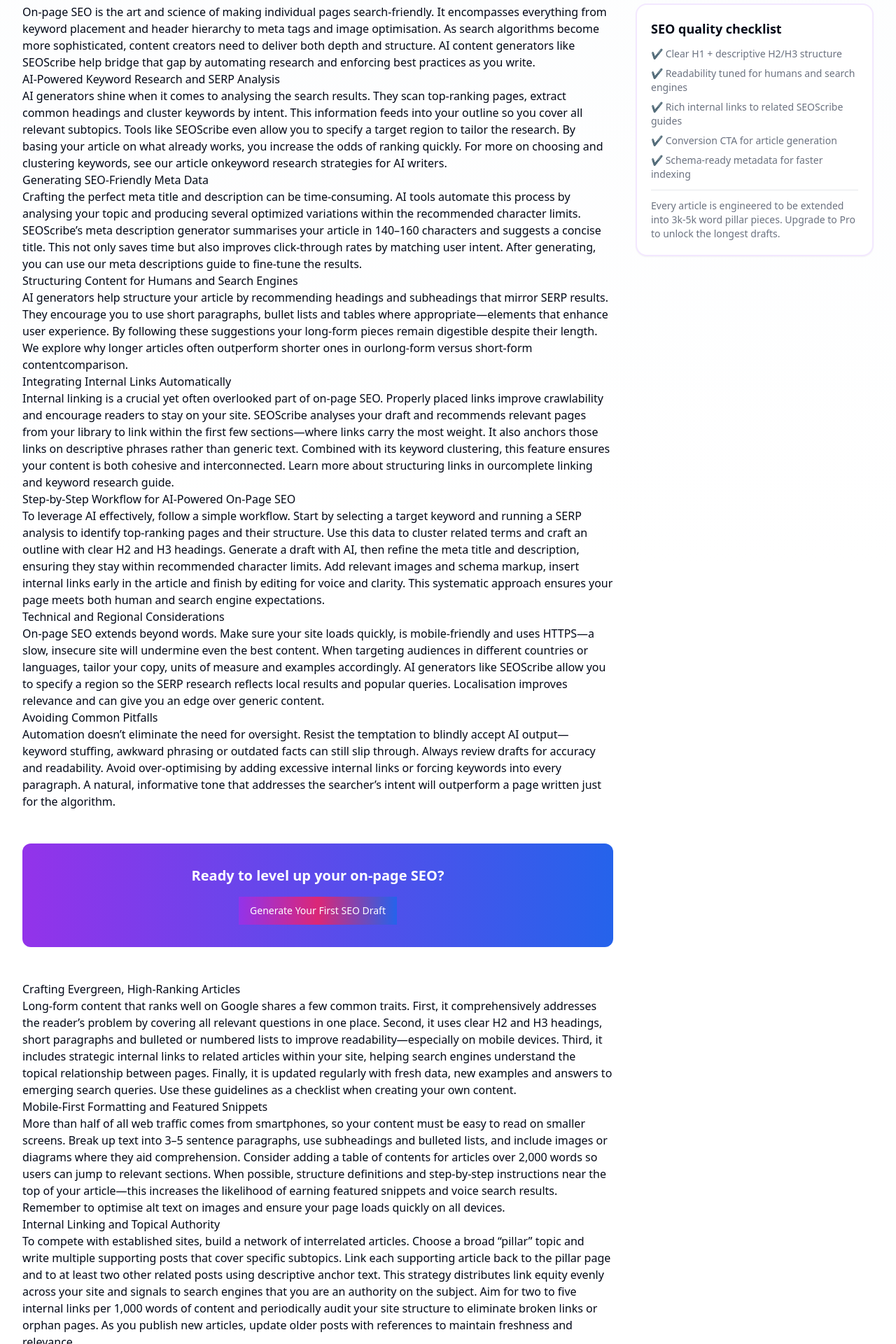
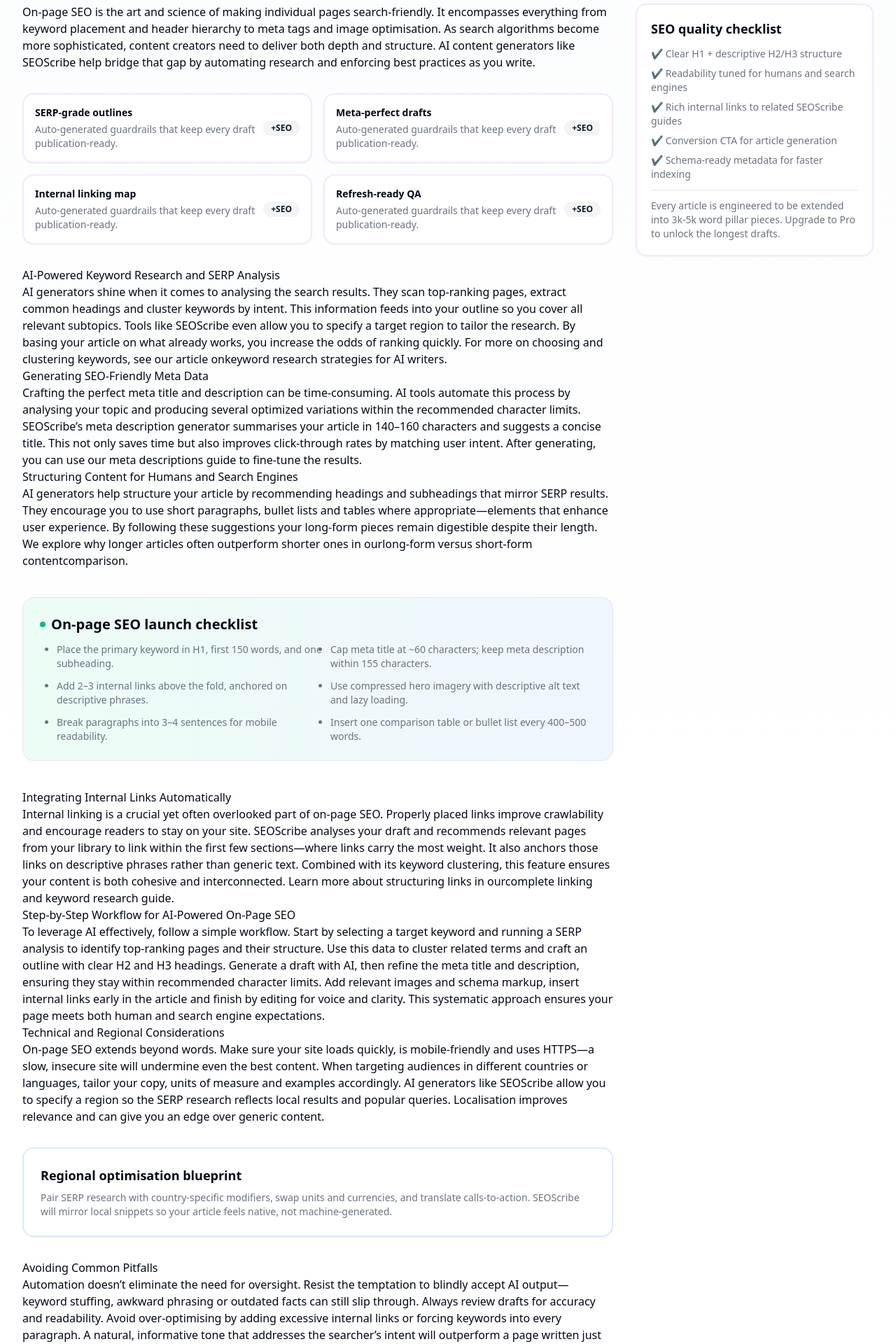
Before and after one commit to frankcouchman-bit/claudecode, a Next.js app: page /blog/ai-content-generators-on-page-seo in a window 1280 px wide. Shown: the part 1780-3700 px from the top of the page at 70% size. Built offline with nearby package versions, Linux system fonts and the light colour scheme; no server answers.

Commit message:
Harden generator output handling and refresh blogs

```diff
--- a/app/(marketing)/blog/ai-content-generators-on-page-seo/page.tsx
+++ b/app/(marketing)/blog/ai-content-generators-on-page-seo/page.tsx
@@ -1,5 +1,7 @@
 import Link from "next/link"
 import { Button } from "@/components/ui/button"
+import { Card, CardContent } from "@/components/ui/card"
+import { Badge } from "@/components/ui/badge"
 import { BlogPostLayout } from "@/components/blog/post-layout"
 import { SEOAppendix } from "@/components/blog/seo-appendix"
 
@@ -27,6 +29,22 @@ export default function Page() {
           deliver both depth and structure.  AI content generators like SEOScribe help bridge that
           gap by automating research and enforcing best practices as you write.
         </p>
+
+        <div className="grid gap-4 sm:grid-cols-2 my-8">
+          {["SERP-grade outlines", "Meta-perfect drafts", "Internal linking map", "Refresh-ready QA"].map((item) => (
+            <Card key={item} className="border-2 border-purple-100 dark:border-purple-900/40">
+              <CardContent className="p-4 flex items-center justify-between">
+                <div className="space-y-1">
+                  <p className="text-sm font-semibold">{item}</p>
+                  <p className="text-sm text-muted-foreground">
+                    Auto-generated guardrails that keep every draft publication-ready.
+                  </p>
+                </div>
+                <Badge variant="secondary" className="text-xs">+SEO</Badge>
+              </CardContent>
+            </Card>
+          ))}
+        </div>
 
         <h2>AI‑Powered Keyword Research and SERP Analysis</h2>
         <p>
@@ -61,6 +79,21 @@ export default function Page() {
           comparison.
         </p>
 
+        <div className="rounded-2xl border bg-gradient-to-r from-emerald-50 to-blue-50 dark:from-emerald-900/20 dark:to-blue-900/10 p-6 my-10 space-y-3">
+          <h3 className="text-xl font-semibold flex items-center gap-2">
+            <span className="h-2 w-2 rounded-full bg-emerald-500" />
+            On-page SEO launch checklist
+          </h3>
+          <ul className="grid md:grid-cols-2 gap-3 text-sm text-muted-foreground list-disc pl-6">
+            <li>Place the primary keyword in H1, first 150 words, and one subheading.</li>
+            <li>Cap meta title at ~60 characters; keep meta description within 155 characters.</li>
+            <li>Add 2–3 internal links above the fold, anchored on descriptive phrases.</li>
+            <li>Use compressed hero imagery with descriptive alt text and lazy loading.</li>
+            <li>Break paragraphs into 3–4 sentences for mobile readability.</li>
+            <li>Insert one comparison table or bullet list every 400–500 words.</li>
+          </ul>
+        </div>
+
         <h2>Integrating Internal Links Automatically</h2>
         <p>
           Internal linking is a crucial yet often overlooked part of on‑page SEO.  Properly placed
@@ -93,6 +126,16 @@ export default function Page() {
           SERP research reflects local results and popular queries.  Localisation improves relevance
           and can give you an edge over generic content.
         </p>
+
+        <Card className="my-8 border-2 border-blue-100 dark:border-blue-900/40">
+          <CardContent className="p-6 space-y-2">
+            <h3 className="text-lg font-semibold">Regional optimisation blueprint</h3>
+            <p className="text-sm text-muted-foreground">
+              Pair SERP research with country-specific modifiers, swap units and currencies, and translate calls-to-action.
+              SEOScribe will mirror local snippets so your article feels native, not machine-generated.
+            </p>
+          </CardContent>
+        </Card>
 
         <h2>Avoiding Common Pitfalls</h2>
         <p>
--- a/app/(marketing)/blog/best-ai-seo-article-writer-2025/page.tsx
+++ b/app/(marketing)/blog/best-ai-seo-article-writer-2025/page.tsx
@@ -1,6 +1,8 @@
 
 import Link from "next/link"
 import { Button } from "@/components/ui/button"
+import { Card, CardContent } from "@/components/ui/card"
+import { Badge } from "@/components/ui/badge"
 import { BlogPostLayout } from "@/components/blog/post-layout"
 import { SEOAppendix } from "@/components/blog/seo-appendix"
 
@@ -30,6 +32,20 @@ export default function Page() {
           competition.
         </p>
 
+        <div className="grid gap-4 sm:grid-cols-2 my-8">
+          {["SERP-aware research", "Pillar-length drafts", "Internal link coach", "Export-ready HTML/MD"].map((item) => (
+            <Card key={item} className="border-2 border-purple-100 dark:border-purple-900/40">
+              <CardContent className="p-4 flex items-center justify-between">
+                <div className="space-y-1">
+                  <p className="text-sm font-semibold">{item}</p>
+                  <p className="text-sm text-muted-foreground">Checked by SEOScribe so your post ships polished.</p>
+                </div>
+                <Badge variant="secondary" className="text-xs">2025</Badge>
+              </CardContent>
+            </Card>
+          ))}
+        </div>
+
       <h2>Why AI Writers Matter for SEO</h2>
       <p>
         Search engines reward depth, relevance and fresh insights.  Long‑form articles packed with
@@ -52,6 +68,21 @@ export default function Page() {
         your CMS or WordPress with a click?  These practical considerations separate marketing
         gimmicks from professional‑grade software.
       </p>
+
+      <div className="grid md:grid-cols-3 gap-4 my-8">
+        {[
+          { label: "Depth", detail: "2k–6k words with SERP-aware headings" },
+          { label: "Quality", detail: "Citations, plagiarism checks, readability cues" },
+          { label: "Speed", detail: "Drafts in under 90 seconds with export-ready HTML" },
+        ].map((item) => (
+          <Card key={item.label} className="border-2 border-green-100 dark:border-green-900/40">
+            <CardContent className="p-4 space-y-1">
+              <p className="text-xs uppercase tracking-wide text-green-700 dark:text-green-200">{item.label}</p>
+              <p className="text-sm text-muted-foreground leading-relaxed">{item.detail}</p>
+            </CardContent>
+          </Card>
+        ))}
+      </div>
 
       <h2>Top AI Writers Compared</h2>
       <p>
@@ -116,6 +147,19 @@ export default function Page() {
         high‑quality images.  It’s an excellent way to evaluate whether AI content fits into your
         strategy.
       </p>
+
+      <Card className="my-8 border-2 border-blue-100 dark:border-blue-900/40">
+        <CardContent className="p-6 space-y-3">
+          <div className="flex flex-wrap gap-2 text-xs uppercase tracking-wide text-blue-700 dark:text-blue-200">
+            <Badge variant="secondary">Plan-aware word counts</Badge>
+            <Badge variant="secondary">Demo, Free, Pro</Badge>
+          </div>
+          <p className="text-sm text-muted-foreground">
+            Demo users can safely stretch drafts to ~1,500 words; Free unlocks 2,000-word articles; Pro extends to 6,000-word
+            pillars with richer internal linking and media. The generator UI mirrors these guardrails so you never hit a client-side error while scaling up length.
+          </p>
+        </CardContent>
+      </Card>
 
         <div className="my-12 p-8 rounded-lg bg-gradient-to-r from-purple-600 to-blue-600 text-white text-center">
           <p className="text-xl font-semibold mb-4">
--- a/components/article-preview.tsx
+++ b/components/article-preview.tsx
@@ -7,6 +7,7 @@ import { Button } from "@/components/ui/button"
 import { Badge } from "@/components/ui/badge"
 import { Tabs, TabsContent, TabsList, TabsTrigger } from "@/components/ui/tabs"
 import { saveArticle } from "@/lib/api"
+import { ensureHtml, sanitizeHtml } from "@/lib/sanitize-html"
 import { useQuota } from "@/contexts/quota-context"
 import { motion } from "framer-motion"
 import {
@@ -40,15 +41,10 @@ export function ArticlePreview({ result, onSave }: ArticlePreviewProps) {
   const [saving, setSaving] = useState(false)
   const [saved, setSaved] = useState(false)
 
-  const safeHtml = typeof result?.html === "string" ? result.html : ""
+  const safeHtml = ensureHtml(result?.html, result?.content)
   const safeMarkdown = typeof result?.markdown === "string" ? result.markdown : ""
-  const fallbackMarkdownHtml = safeMarkdown.trim()
-    ? `<p>${safeMarkdown
-        .trim()
-        .replace(/\n{2,}/g, "</p><p>")
-        .replace(/\n/g, "<br />")}</p>`
-    : ""
-  const renderedHtml = safeHtml.trim() ? safeHtml : fallbackMarkdownHtml
+  const fallbackMarkdownHtml = sanitizeHtml(safeMarkdown)
+  const renderedHtml = safeHtml || fallbackMarkdownHtml
 
   // Bail out early if the payload is missing or malformed instead of throwing.
   if (!result || typeof result !== "object") {
--- a/components/sections/demo.tsx
+++ b/components/sections/demo.tsx
@@ -7,6 +7,7 @@ import { Card, CardContent, CardDescription, CardHeader, CardTitle } from "@/com
 import { Badge } from "@/components/ui/badge"
 import { Skeleton } from "@/components/ui/skeleton"
 import { generateDraft, saveArticle } from "@/lib/api"
+import { ensureHtml } from "@/lib/sanitize-html"
 import { ArticlePreview } from "@/components/article-preview"
 import { useQuota } from "@/contexts/quota-context"
 import {
@@ -74,7 +75,7 @@ function normalizeDraftResult(raw: any): DraftResult {
   const base = typeof raw.data === "object" && raw.data !== null ? raw.data : raw
 
   const title = base.title || base.topic || "Your Article"
-  const html = coerceString(
+  const html = ensureHtml(
     typeof base.html === "string"
       ? base.html
       : typeof base.content === "string"
@@ -84,7 +85,7 @@ function normalizeDraftResult(raw: any): DraftResult {
           : ""
   )
 
-  const markdown = coerceString(base.markdown)
+  const markdown = coerceString(base.markdown || base.content || base.html)
   const metaKeywords = Array.isArray(base.meta_keywords)
     ? base.meta_keywords
     : Array.isArray(base.keywords)
--- /dev/null
+++ b/lib/sanitize-html.ts
@@ -0,0 +1,33 @@
+const STRIP_ELEMENTS = ["script", "style", "iframe", "object", "embed"].join("|")
+const STRIP_REGEX = new RegExp(`<(${STRIP_ELEMENTS})(.|\n|\r)*?<\\/(?:${STRIP_ELEMENTS})>`, "gi")
+
+function normalizeWhitespace(html: string) {
+  return html.replace(/\s{2,}/g, " ").replace(/\n{3,}/g, "\n\n")
+}
+
+export function sanitizeHtml(input: unknown): string {
+  if (typeof input !== "string") return ""
+  const trimmed = input.trim()
+  if (!trimmed) return ""
+
+  // Remove obviously unsafe tags to prevent client-side crashes or hydration issues.
+  const withoutScripts = trimmed.replace(STRIP_REGEX, "")
+
+  // Some providers return plain text; wrap double newlines as paragraphs for readability.
+  if (!/<[^>]+>/.test(withoutScripts)) {
+    return withoutScripts
+      .split(/\n{2,}/)
+      .map((block) => block.trim())
+      .filter(Boolean)
+      .map((block) => `<p>${block.replace(/\n/g, "<br />")}</p>`)
+      .join("\n")
+  }
+
+  return normalizeWhitespace(withoutScripts)
+}
+
+export function ensureHtml(input: unknown, fallbackMarkdown?: unknown) {
+  const primary = sanitizeHtml(input)
+  if (primary) return primary
+  return sanitizeHtml(fallbackMarkdown)
+}
```
